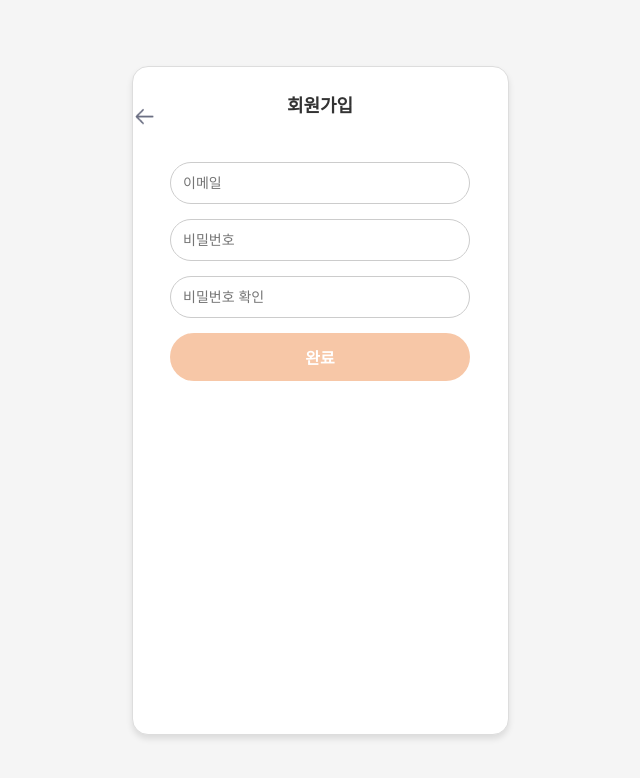
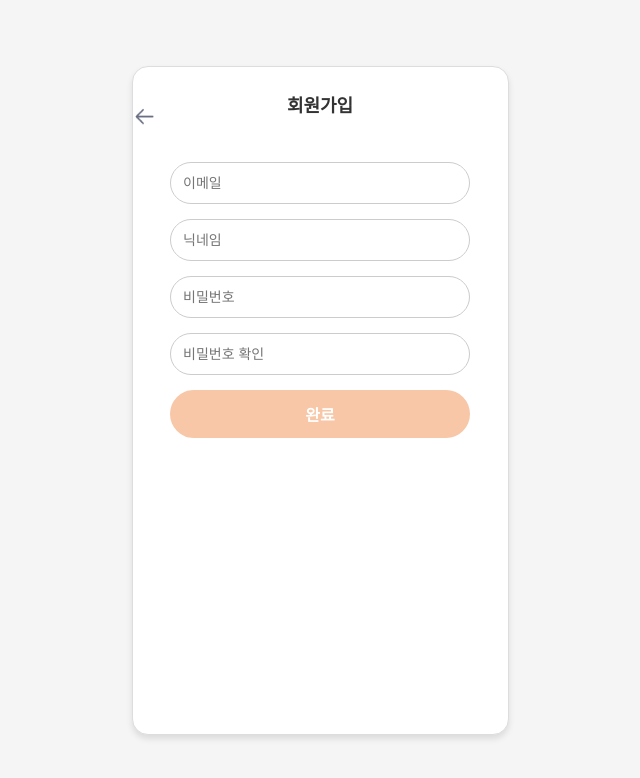
Before and after one commit to 2024GanzithonPYTHON/2Z-FE, a React (Create React App) app: page /signup in a window 1280 px wide. Shown: the top 778 px of the page, without its empty margins (320-960 px from the left). Built offline with nearby package versions, Linux system fonts and the light colour scheme.

Commit message:
nickname add

```diff
--- a/src/pages/SignUpScreen.js
+++ b/src/pages/SignUpScreen.js
@@ -59,10 +59,17 @@ function SignUpScreen() {
                value={email}
                onChange={(e) => setEmail(e.target.value)}
         />
+        <input
+          type="text"
+          placeholder="닉네임"
+          className="input-field"
+          value={nickname}
+          onChange={(e) => setNickname(e.target.value)}
+        />
         <input type="password"
                placeholder="비밀번호"
                className="input-field"
-               value={nickname}
+               value={password}
                onChange={(e) => setNickname(e.target.value)}
         />
         <input type="password"
```
